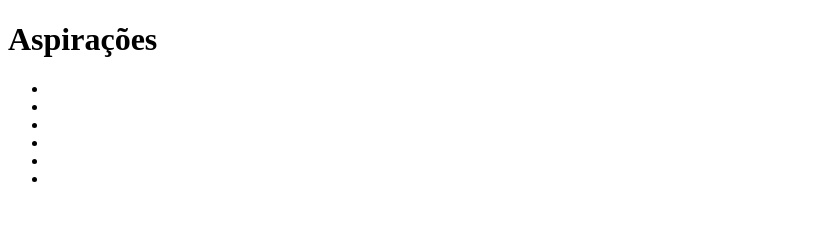
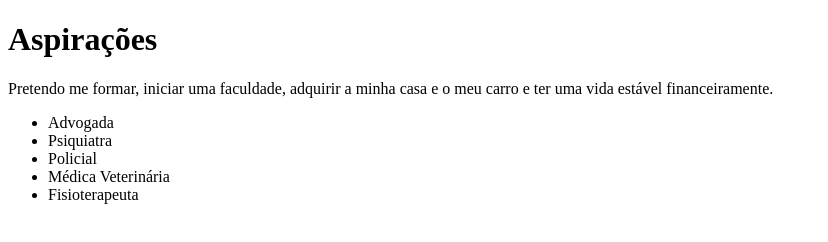
Before and after one commit to nickfanny1222/html-texto, a plain HTML site: page aspiracoes.html in a window 1280 px wide. Shown: the whole page, without its empty margins (0-828 px from the left). Drawn offline with Linux system fonts and the light colour scheme.

Commit message:
montei o texto de aspirações

```diff
--- a/aspiracoes.html
+++ b/aspiracoes.html
@@ -8,15 +8,15 @@
 <body>
     <h1>Aspirações</h1>
 
-    <p></p>
+    <p>Pretendo me formar, iniciar uma faculdade, adquirir a minha casa e o meu carro e ter uma vida estável financeiramente.</p>
 
     <ul>
-        <li></li>
-        <li></li>
-        <li></li>
-        <li></li>
-        <li></li>
-        <li></li>
+        <li>Advogada</li>
+        <li>Psiquiatra</li>
+        <li>Policial</li>
+        <li>Médica Veterinária</li>
+        <li>Fisioterapeuta</li>
+
     </ul>
 </body>
 </html>
```
